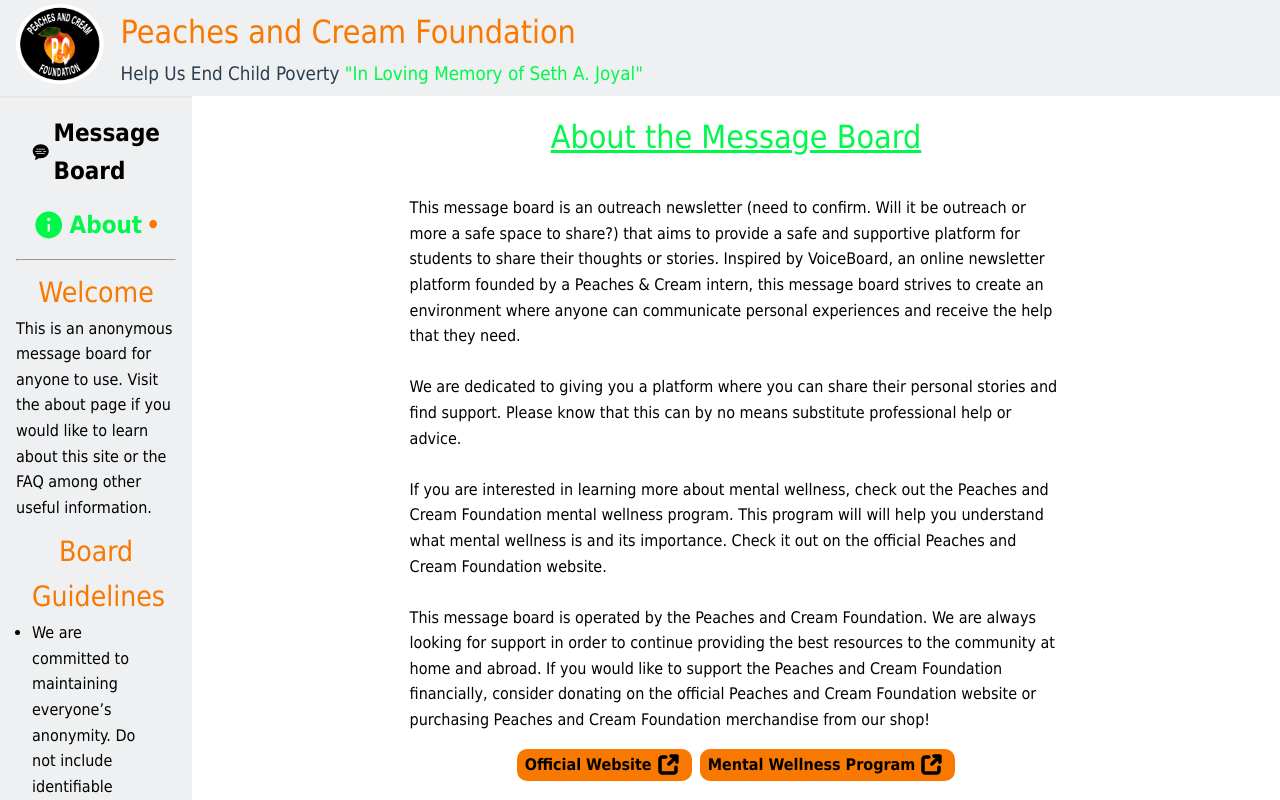
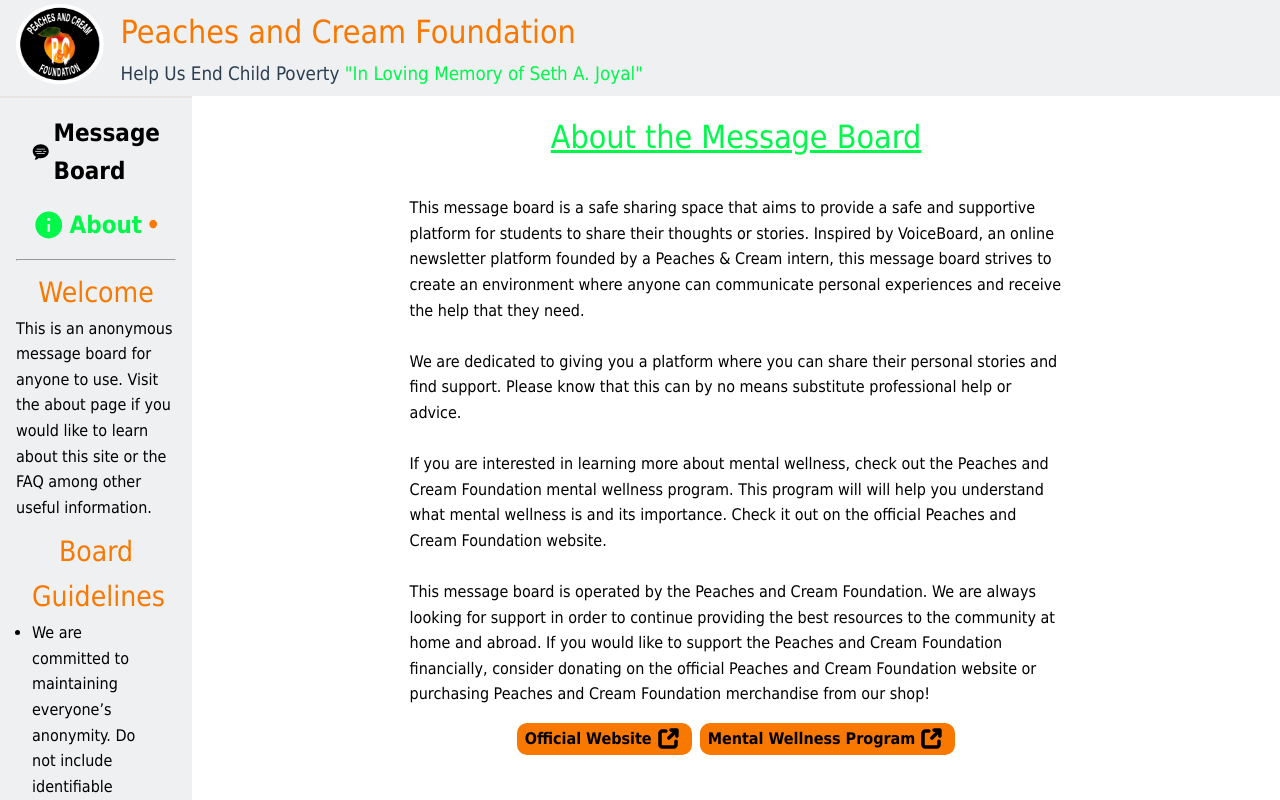
Before and after one commit to pncfoundation/pncf_message_board, a Vue app in the folder Client/: page /#/about in a window 1280 px wide. Shown: the top 800 px of the page. Built offline with nearby package versions, Linux system fonts and the light colour scheme; a web font is replaced by a local one.

Commit message:
Text Fix in About

```diff
--- a/Client/src/views/About.vue
+++ b/Client/src/views/About.vue
@@ -5,7 +5,7 @@
       <h1>About the Message Board</h1>
 
       <p>
-        This message board is an outreach newsletter (need to confirm. Will it be outreach or more a safe space to share?) that aims to provide a
+        This message board is a safe sharing space that aims to provide a
         safe and supportive platform for students to share their thoughts or stories. Inspired by VoiceBoard, an online newsletter platform
         founded by a Peaches & Cream intern, this message board strives to create an environment where anyone can communicate personal experiences
         and receive the help that they need.
```
Also changed, not shown: 11 other files (tests, documents, lock files or other folders).
